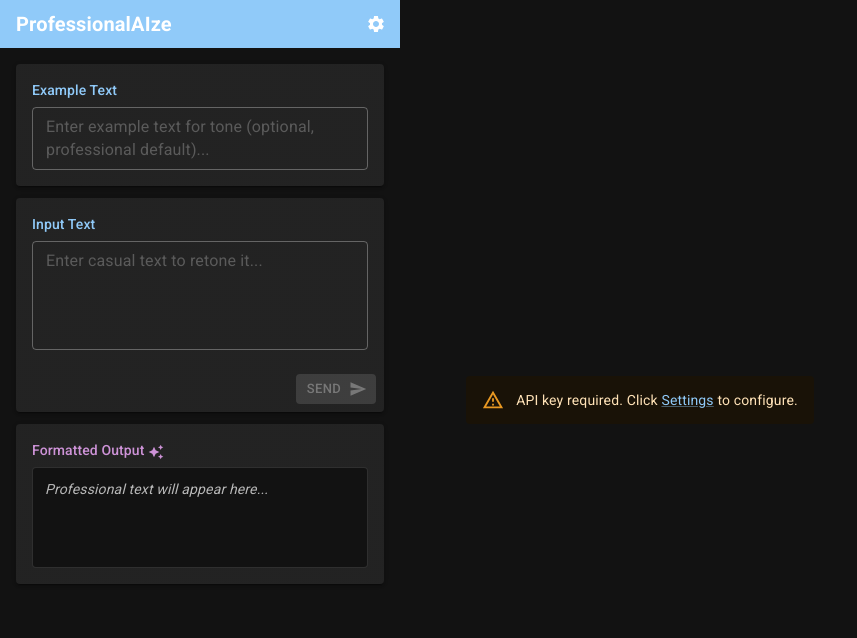
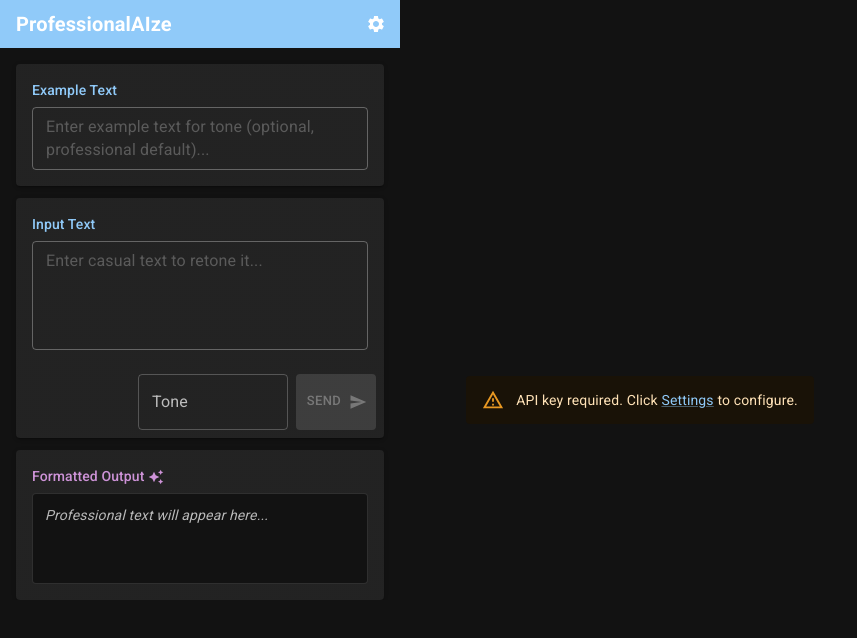
Before and after one commit to NPKLTacocat/ProfessionalAIze, a React (Vite) app in the folder frontend/: page / in a window 1280 px wide. Shown: the top 638 px of the page, without its empty margins (0-857 px from the left). Built offline with nearby package versions, Linux system fonts and the light colour scheme.

Commit message:
Added autocomplete box for custom tones selection

```diff
--- a/frontend/src/App.jsx
+++ b/frontend/src/App.jsx
@@ -9,6 +9,13 @@ import {
   CircularProgress,
   Alert,
   Link,
+  Autocomplete,
+  Dialog,
+  DialogTitle,
+  DialogContent,
+  DialogContentText,
+  DialogActions,
+  createFilterOptions,
 } from "@mui/material";
 import {
   Send as SendIcon,
@@ -18,12 +25,16 @@ import {
 
 function App() {
   const [inputText, setInputText] = useState("");
-
   const [exampleText, setExampleText] = useState("");
-
+  const [toneText, setToneText] = useState(null);
+  const [dialogText, setDialogText] = useState("");
+  const [open, toggleOpen] = useState(false);
   const [outputText, setOutputText] = useState("");
   const [isLoading, setIsLoading] = useState(false);
   const [apiKeyExists, setApiKeyExists] = useState(false);
+
+  const filter = createFilterOptions();
+  const options = ["Professional", "Casual", "Friendly", "Formal", "Humorous"];
 
   // Check if API key exists on component mount
   useEffect(() => {
@@ -42,6 +53,17 @@ function App() {
   const handleExampleChange = (event) => {
     const text = event.target.value;
     setExampleText(text);
+  };
+
+  const handleClose = () => {
+    setDialogText("");
+    toggleOpen(false);
+  };
+
+  const handleSubmit = (e) => {
+    e.preventDefault();
+    setToneText(dialogText);
+    handleClose();
   };
 
   const handleSend = async () => {
@@ -229,8 +251,98 @@ function App() {
             />
           </Box>
 
-          {/* Send Button Bar */}
-          <Box sx={{ display: "flex", justifyContent: "flex-end", p: 1 }}>
+          {/* Prompt Selection and Send Button Bar */}
+          <Box
+            sx={{ display: "flex", justifyContent: "flex-end", p: 1, gap: 1 }}
+          >
+            <Autocomplete
+              value={toneText}
+              onChange={(event, newValue) => {
+                if (typeof newValue === "string") {
+                  // Only open dialog if it's NOT one of the predefined options
+                  if (!options.includes(newValue)) {
+                    setTimeout(() => {
+                      toggleOpen(true);
+                      setDialogText(newValue);
+                    }, 0);
+                  } else {
+                    setToneText(newValue);
+                  }
+                } else if (newValue && newValue.inputValue) {
+                  // Custom option selected
+                  setTimeout(() => {
+                    toggleOpen(true);
+                    setDialogText(newValue.inputValue);
+                  }, 0);
+                } else {
+                  setToneText(newValue);
+                }
+              }}
+              filterOptions={(options, params) => {
+                const filtered = filter(options, params);
+
+                if (
+                  params.inputValue !== "" &&
+                  !options.includes(params.inputValue)
+                ) {
+                  filtered.push({
+                    inputValue: params.inputValue,
+                    label: `Add "${params.inputValue}"`,
+                  });
+                }
+
+                return filtered;
+              }}
+              id="tone-select"
+              options={options}
+              getOptionLabel={(option) => {
+                if (typeof option === "string") {
+                  return option;
+                }
+                if (option.inputValue) {
+                  return option.inputValue;
+                }
+                return option;
+              }}
+              selectOnFocus
+              clearOnBlur
+              handleHomeEndKeys
+              renderOption={(props, option) => {
+                const label =
+                  typeof option === "string"
+                    ? option
+                    : option.label || option.inputValue;
+                return <li {...props}>{label}</li>;
+              }}
+              sx={{ width: "150px" }}
+              freeSolo
+              renderInput={(params) => <TextField {...params} label="Tone" />}
+            ></Autocomplete>
+            <Dialog open={open} onClose={handleClose}>
+              <form onSubmit={handleSubmit}>
+                <DialogTitle>Specify Custom Tone</DialogTitle>
+                <DialogContent>
+                  <DialogContentText>
+                    Please specify your custom tone:
+                  </DialogContentText>
+                  <TextField
+                    autoFocus
+                    margin="dense"
+                    id="tone"
+                    value={dialogText}
+                    onChange={(e) => setDialogText(e.target.value)}
+                    label="Tone"
+                    type="text"
+                    variant="standard"
+                  ></TextField>
+                </DialogContent>
+                <DialogActions>
+                  <Button onClick={handleClose}>Cancel</Button>
+                  <Button type="submit">OK</Button>
+                </DialogActions>
+              </form>
+            </Dialog>
+
             <Button
               variant="contained"
               size="small"
```
